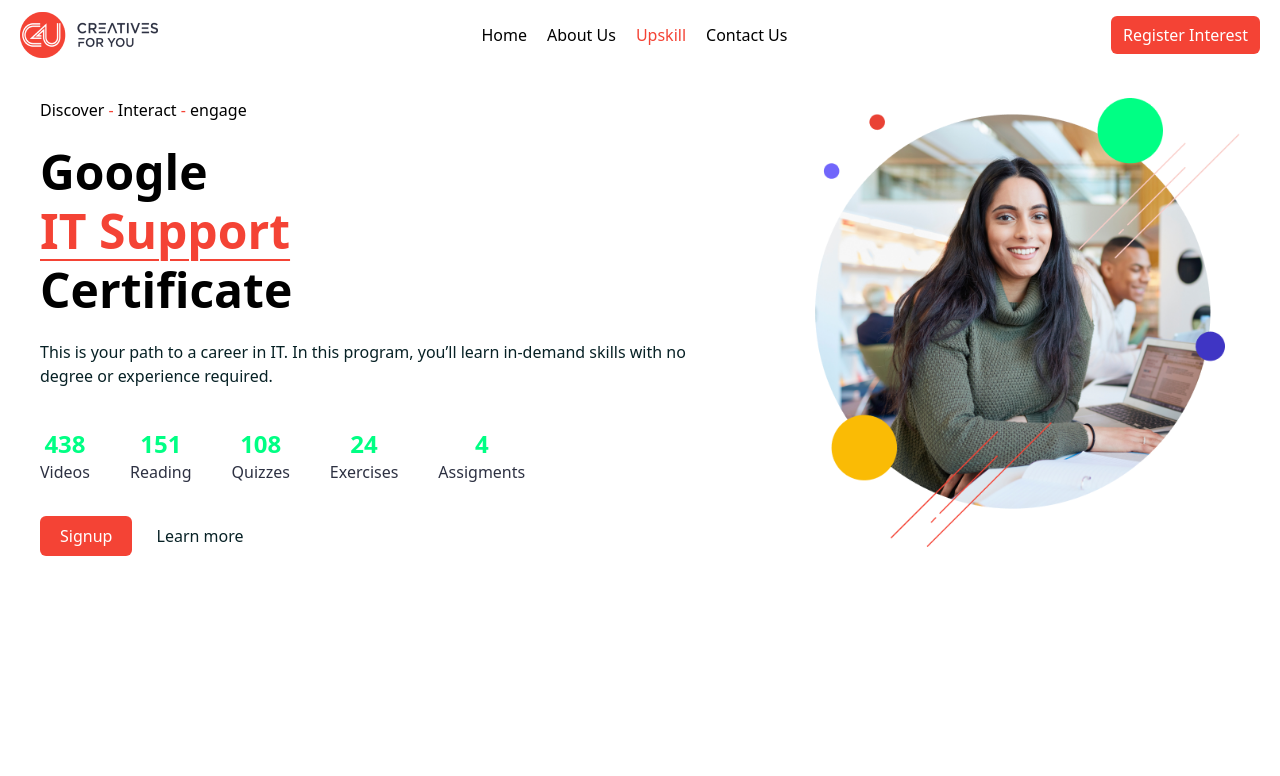
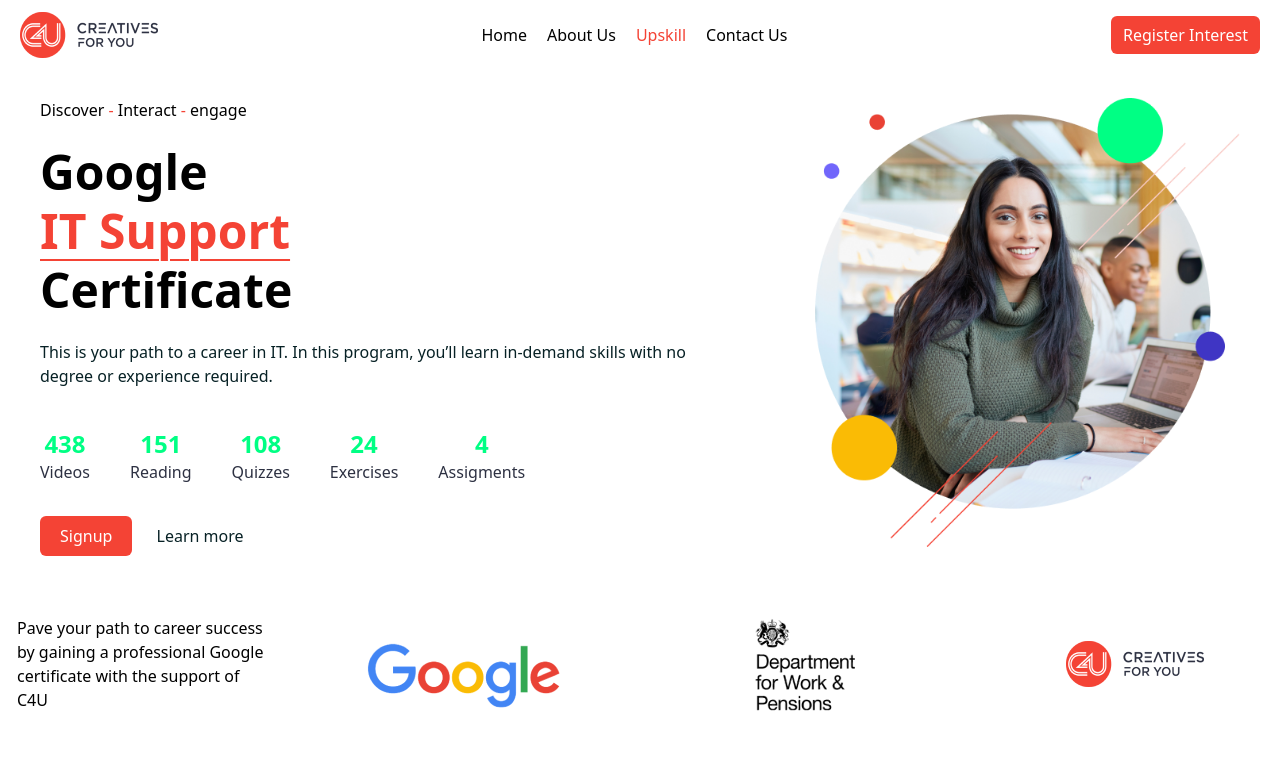
Before and after one commit to sajon01/assignment-tailwindcss, a website built with Vite: page index.html in a window 1280 px wide. Built offline with nearby package versions, Linux system fonts and the light colour scheme.

Commit message:
third section

```diff
--- a/index.html
+++ b/index.html
@@ -80,5 +80,22 @@
             <img src="./assets/Group 1964.png" alt="">
         </div>
     </section>
+
+
+    <!-- third section -->
+
+
+    <section class="grid grid-cols-2 items-center justify-items-center md:grid-cols-4 md:gap-10 pb-10">
+        <p class="w-64">
+            Pave your path to career success by gaining  a  professional  Google certificate with the support of C4U
+        </p>
+
+        <img src="./assets/Google.png" alt="">
+
+        <img src="./assets/Work & Pensions.png" alt="">
+
+        <img src="./assets/c4u full logo_2022 1.png" alt="">
+    </section>
+
 </body>
 </html>
```
Also changed, not shown: assets/Google.png (added), assets/Work & Pensions.png (added).
